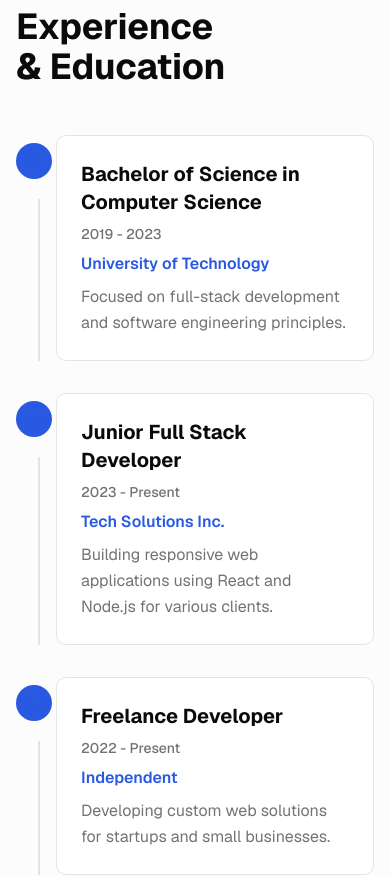
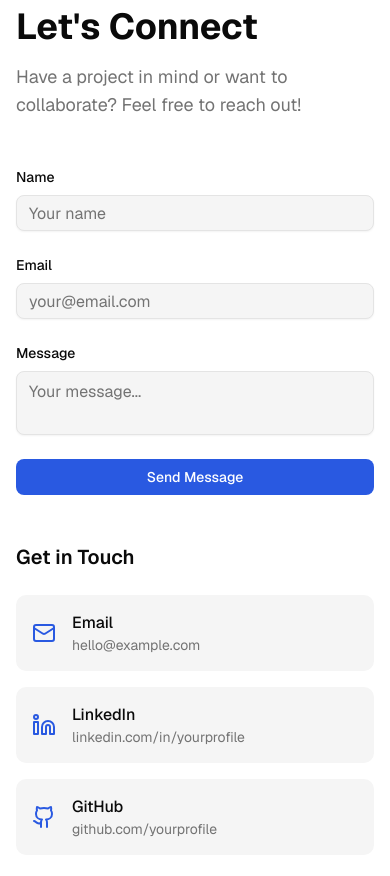
Before and after one commit to frncsq/francis-portfolio, a Next.js app: page / in a window 390 px wide. Shown: the part 6120-6996 px from the top of the page. Built offline with nearby package versions, Linux system fonts and the light colour scheme.

Commit message:
remove experience

```diff
--- a/app/page.tsx
+++ b/app/page.tsx
@@ -3,7 +3,7 @@ import { HeroSection } from '@/components/portfolio/hero-section';
 import { AboutSection } from '@/components/portfolio/about-section';
 import { ProjectsSection } from '@/components/portfolio/projects-section';
 import { SkillsSection } from '@/components/portfolio/skills-section';
-import { ExperienceSection } from '@/components/portfolio/experience-section';
+
 import { ContactSection } from '@/components/portfolio/contact-section';
 import { Footer } from '@/components/portfolio/footer';
 import { ScrollToTopButton } from '@/components/portfolio/scroll-to-top-button';
@@ -22,7 +22,7 @@ export default function Home() {
       <AboutSection />
       <ProjectsSection />
       <SkillsSection />
-      <ExperienceSection />
+
       <ContactSection />
       <Footer />
       <ScrollToTopButton />
--- a/components/portfolio/experience-section.tsx
+++ /dev/null
@@ -1,63 +0,0 @@
-import { experience } from '@/lib/experience-data';
-import { Briefcase, GraduationCap, Award } from 'lucide-react';
-
-export function ExperienceSection() {
-  const getIcon = (type: string) => {
-    switch (type) {
-      case 'work':
-        return <Briefcase className="h-5 w-5 text-primary" />;
-      case 'education':
-        return <GraduationCap className="h-5 w-5 text-primary" />;
-      case 'certification':
-        return <Award className="h-5 w-5 text-primary" />;
-      default:
-        return <Briefcase className="h-5 w-5 text-primary" />;
-    }
-  };
-
-  return (
-    <section id="experience" className="py-20 px-4 bg-secondary/30">
-      <div className="max-w-4xl mx-auto">
-        <h2 className="text-4xl md:text-5xl font-bold text-foreground mb-12 text-balance">
-          Experience & Education
-        </h2>
-
-        <div className="space-y-8">
-          {experience.map((item, index) => (
-            <div key={item.id} className="relative pl-10 md:pl-12">
-              {/* Timeline dot */}
-              <div className="absolute left-0 top-2 bg-primary p-2 rounded-full">
-                {getIcon(item.type)}
-              </div>
-
-              {/* Timeline line */}
-              {index !== experience.length - 1 && (
-                <div className="absolute left-[22px] md:left-[28px] top-16 bottom-0 w-0.5 bg-border" />
-              )}
-
-              {/* Content */}
-              <div className="bg-card border border-border rounded-lg p-6">
-                <div className="flex flex-col md:flex-row md:justify-between md:items-start gap-2 mb-2">
-                  <h3 className="text-xl font-bold text-foreground">
-                    {item.title}
-                  </h3>
-                  <span className="text-sm text-muted-foreground font-medium">
-                    {item.period}
-                  </span>
-                </div>
-
-                <p className="text-primary font-semibold mb-2">
-                  {item.organization}
-                </p>
-
-                <p className="text-muted-foreground leading-relaxed">
-                  {item.description}
-                </p>
-              </div>
-            </div>
-          ))}
-        </div>
-      </div>
-    </section>
-  );
-}
--- a/components/portfolio/navbar.tsx
+++ b/components/portfolio/navbar.tsx
@@ -14,7 +14,6 @@ export function Navbar() {
     { href: '#about', label: 'About' },
     { href: '#projects', label: 'Projects' },
     { href: '#skills', label: 'Skills' },
-    { href: '#experience', label: 'Experience' },
     { href: '#contact', label: 'Contact' },
   ];
 
--- a/lib/experience-data.ts
+++ /dev/null
@@ -1,34 +0,0 @@
-export const experience = [
-  {
-    id: 1,
-    type: "education",
-    title: "Bachelor of Science in Computer Science",
-    organization: "University of Technology",
-    period: "2019 - 2023",
-    description: "Focused on full-stack development and software engineering principles.",
-  },
-  {
-    id: 2,
-    type: "work",
-    title: "Junior Full Stack Developer",
-    organization: "Tech Solutions Inc.",
-    period: "2023 - Present",
-    description: "Building responsive web applications using React and Node.js for various clients.",
-  },
-  {
-    id: 3,
-    type: "work",
-    title: "Freelance Developer",
-    organization: "Independent",
-    period: "2022 - Present",
-    description: "Developing custom web solutions for startups and small businesses.",
-  },
-  {
-    id: 4,
-    type: "certification",
-    title: "AWS Certified Cloud Practitioner",
-    organization: "Amazon Web Services",
-    period: "2023",
-    description: "Certified in cloud computing and AWS services.",
-  },
-];
```
Also changed, not shown: 1 other file (tests, documents, lock files or other folders).
